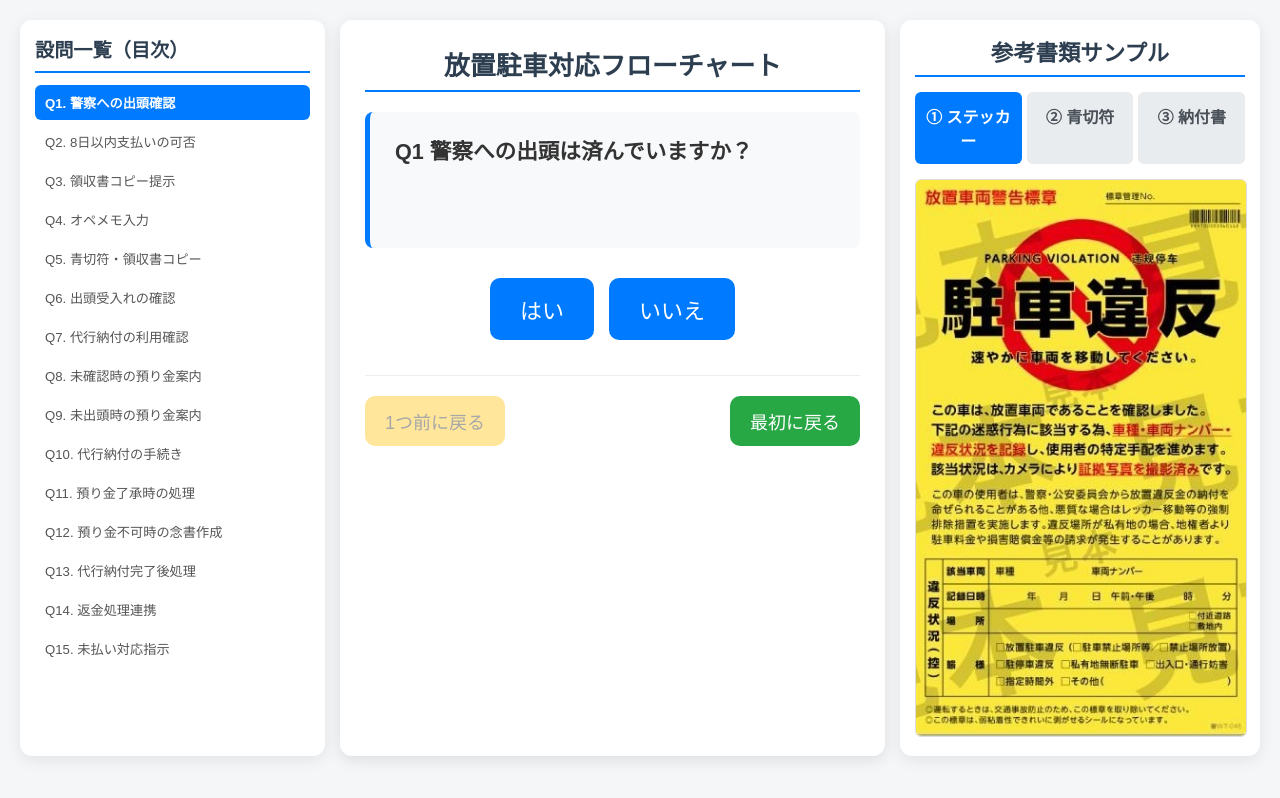
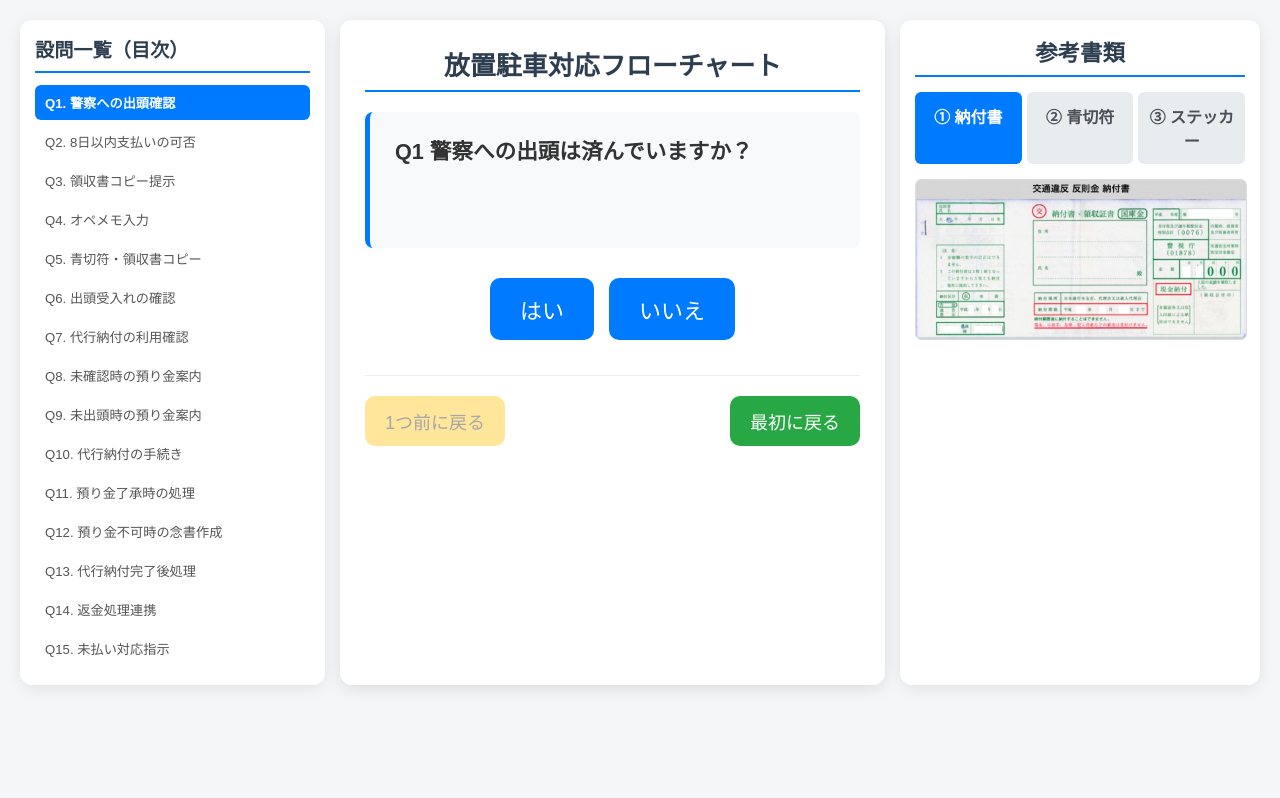
Before and after one commit to joy547860/-, a plain HTML site: page index.html in a window 1280 px wide. Drawn offline with Linux system fonts and the light colour scheme.

Commit message:
Add files via upload

```diff
--- a/index.html
+++ b/index.html
@@ -174,7 +174,7 @@
       text-align: center;
     }
 
-    /* 「参考書類サンプル」の文字サイズ */
+    /* 「参考書類」の文字サイズ */
     .sidebar-right .sidebar-title {
       font-size: 1.4rem;
       font-weight: bold;
@@ -191,7 +191,7 @@
       margin-bottom: 15px;
     }
 
-    /* 「①ステッカー」「②青切符」「③納付書」の文字サイズ */
+    /* 「①納付書」「②青切符」「③ステッカー」の文字サイズ */
     .img-tab {
       flex: 1;
       padding: 12px 6px;
@@ -272,17 +272,17 @@
 
     <!-- 右：参考書類 選択式タブプレビュー -->
     <div class="sidebar-right">
-      <div class="sidebar-title">参考書類サンプル</div>
+      <div class="sidebar-title">参考書類</div>
 
-      <!-- 画像切替タブ -->
+      <!-- 画像切替タブ（①納付書、②青切符、③ステッカー） -->
       <div class="img-tab-container">
-        <div id="tab-sticker" class="img-tab active-tab" onclick="switchImage('sticker.jpg', 'tab-sticker')">① ステッカー</div>
+        <div id="tab-nofu" class="img-tab active-tab" onclick="switchImage('nofusho.jpg', 'tab-nofu')">① 納付書</div>
         <div id="tab-blue" class="img-tab" onclick="switchImage('blue_ticket.jpg', 'tab-blue')">② 青切符</div>
-        <div id="tab-nofu" class="img-tab" onclick="switchImage('nofusho.jpg', 'tab-nofu')">③ 納付書</div>
+        <div id="tab-sticker" class="img-tab" onclick="switchImage('sticker.jpg', 'tab-sticker')">③ ステッカー</div>
       </div>
 
-      <!-- 表示用画像 -->
-      <img id="documentPreview" class="preview-image" src="sticker.jpg" alt="書類サンプル">
+      <!-- 表示用画像（初期表示は納付書） -->
+      <img id="documentPreview" class="preview-image" src="nofusho.jpg" alt="書類サンプル">
     </div>
 
   </div>
```
